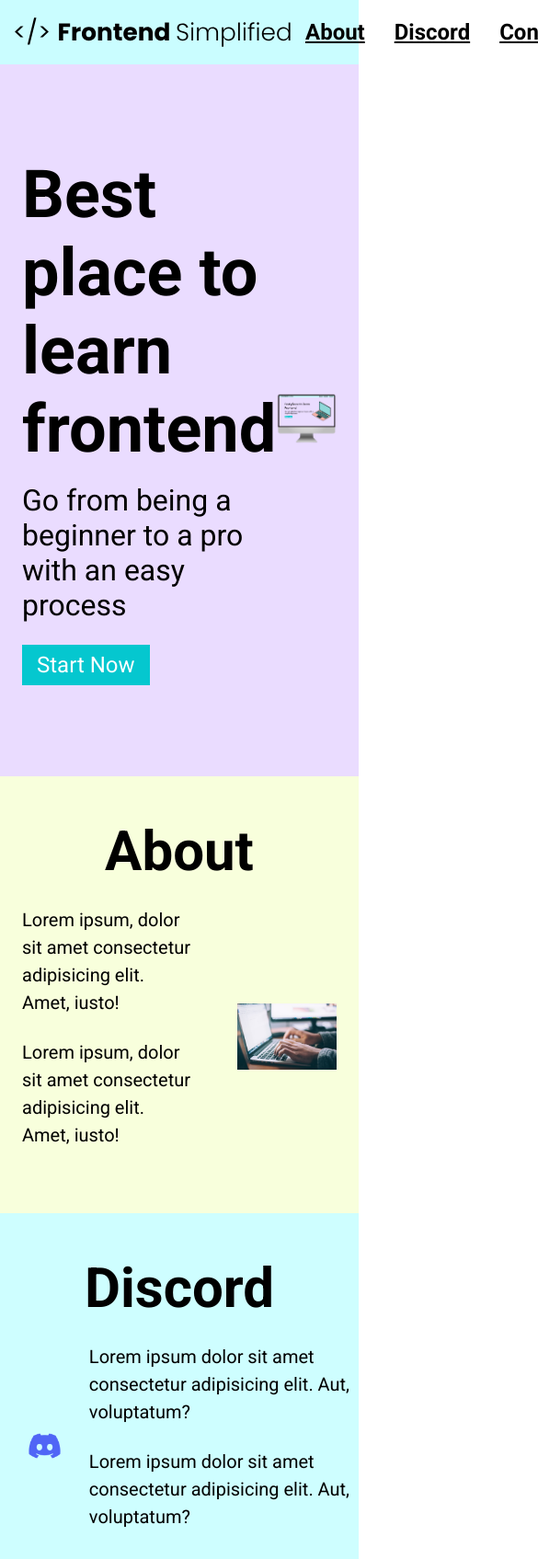
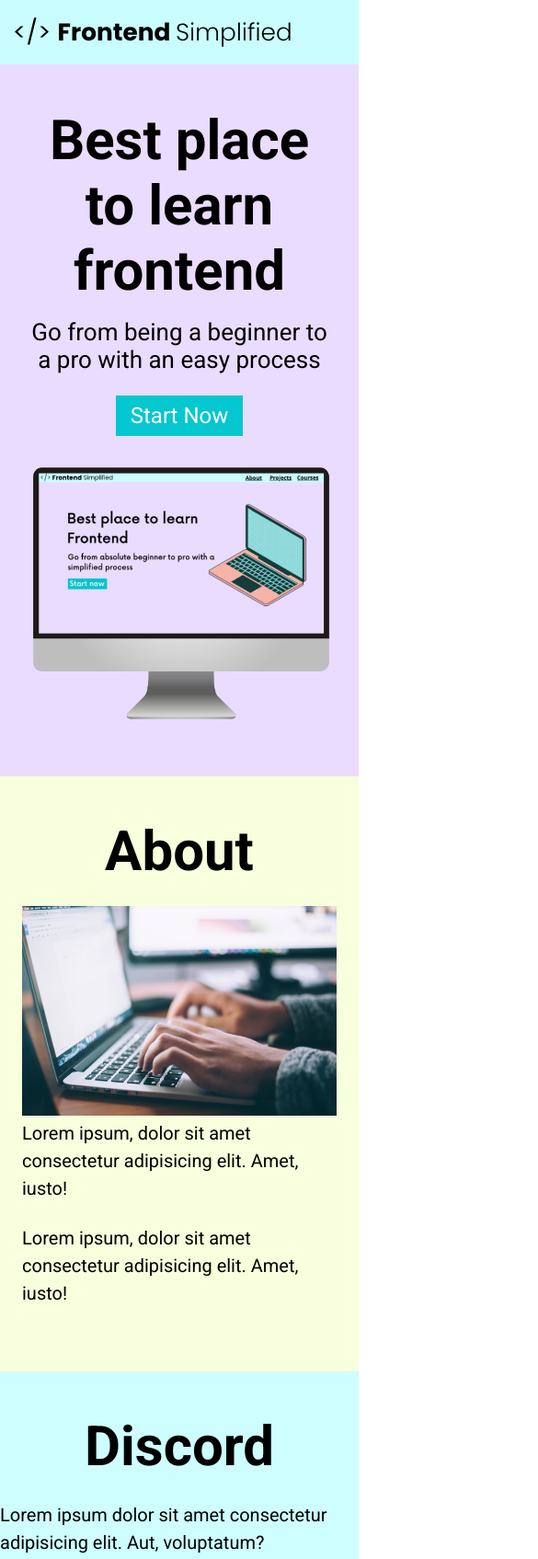
Before and after one commit to KarlErikToom/mini-project-, a plain HTML site: page index.html in a window 390 px wide. Shown: the top 1695 px of the page at 92% size, 585 px wide, since content can reach past the window. Drawn offline with Linux system fonts and the light colour scheme.

Commit message:
made website responsive

```diff
--- a/index.html
+++ b/index.html
@@ -19,12 +19,12 @@
       </nav>
       <header>
         <div class="row">
-          <div>
+          <div class="home__description">
             <h1>Best place to learn frontend</h1>
             <p class="subheader">
               Go from being a beginner to a pro with an easy process
             </p>
-            <button>Start Now</button>
+            <button class="home__description--btn">Start Now</button>
           </div>
           <figure>
             <img src="./HTML Practise Assets/laptop.png" alt="" />
--- a/styles.css
+++ b/styles.css
@@ -123,7 +123,7 @@ img{
 /*CONTACT*/
 
 #contact{
-    background-origin: #dce9ff;
+    background-color: #dce9ff;
 }
 
 form{
@@ -132,6 +132,7 @@ form{
     display: flex;
     flex-direction: column;
     margin: 0 auto;
+    padding: 0 24px;
 }
 
 input, textarea{
@@ -162,3 +163,72 @@ footer{
 .footer__link{
     padding: 0 16px;
 }
+
+
+
+/*SMALL PHONES, TABLETS, LARGE SMARTPHONES*/
+
+@media (max-width:720px){
+    .row{
+        flex-direction: column;
+    }
+    .home__description{
+        margin-bottom: 24px;
+        display: flex;
+        flex-direction: column;
+        align-items: center;
+    }
+
+    .home__description--btn{
+        max-width: 240px;
+    }
+    h1{
+        text-align: center;
+        font-size: 60px;
+
+    }
+
+
+    .subheader{
+        text-align: center;
+        font-size: 26px;
+    }
+
+    ul{
+        display: none;
+    }
+
+
+    .section__description{
+        flex-direction: column;
+    }
+
+    .section__description--wrapper{
+        width: 100%;
+    }
+    .about__img--wrapper{
+        width: 100%;
+    }
+
+    #discord, .section__description{
+        flex-direction: column-reverse;
+    }
+    footer{
+        padding: 48px 24px;
+    }
+
+
+
+
+    .footer__logo{
+        max-width: 360px;
+    }
+
+    .footer__link{
+        padding: 0 4px;
+        font-size: 18px;
+        margin-bottom: 24px;
+    }
+
+
+}
```
